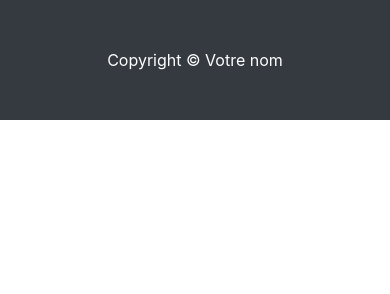
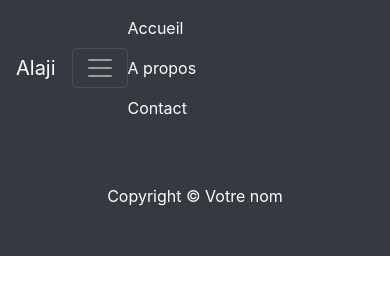
Before and after one commit to HasnaBA/pagewebbootstrap, a plain HTML site: page index.html in a window 390 px wide. Drawn offline with Linux system fonts and the light colour scheme.

Commit message:
ajoutmenu

```diff
--- a/index.html
+++ b/index.html
@@ -6,8 +6,31 @@
         <link rel= stylesheet href="bootstrap.min.css">
     </head>
     <body>
+        <nav class="navbar navbar-expand-lg navbar-dark bg-dark">
+
+            <a class="navbar-brand" href="#"> Alaji</a>
+            <button class="navbar-toggler" type="button" data-toggle="collapse" data-target="#navbarSupportedContent" aria-controls="navbarSupportedContent" aria-expanded="false" aria-label="Toggle navigation">
+                <span class="navbar-toggler-icon"></span>
+            </button>
+
+            <div class="collapse navbar-collapse" id="navbarSupportedContent"></div>
+                <ul class="navbar-nav mr-auto">
+                    <li class="nav-item active">
+                        <a class="nav-link" href="#"> Accueil</a>
+                    </li>
+                    <li class="nav-item active">
+                        <a class="nav-link" href="#"> A propos</a>
+                    </li>
+                    <li class="nav-item active">
+                        <a class="nav-link" href="#"> Contact</a>
+                    </li>
+                </ul>
+            </div>
+        </nav>
         <div class="container-fluid">
+
         </div>
+
         <footer class="py-5 bg-dark">
             <div class= "container text-center text-white" > Copyright &copy; Votre nom </div>
         </footer>
```
Also changed, not shown: test.html (added, +11 -0 lines).
